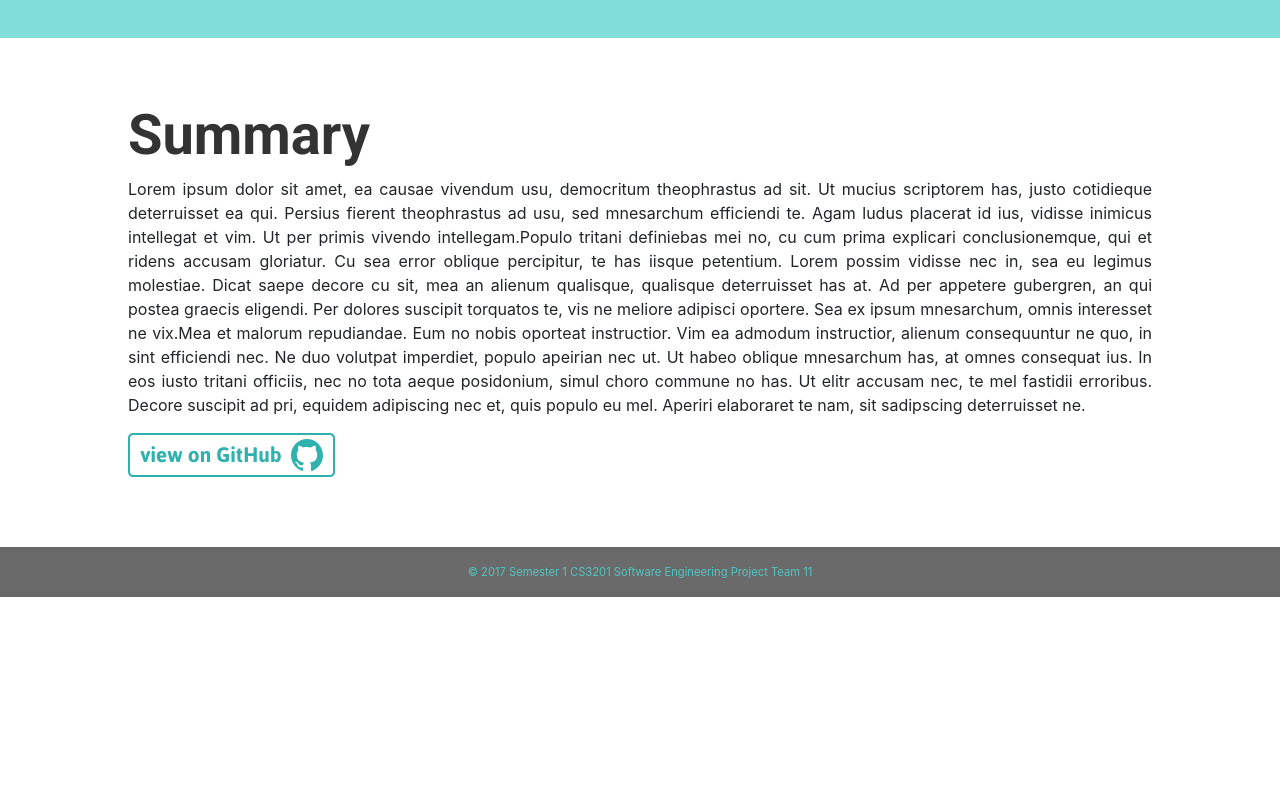
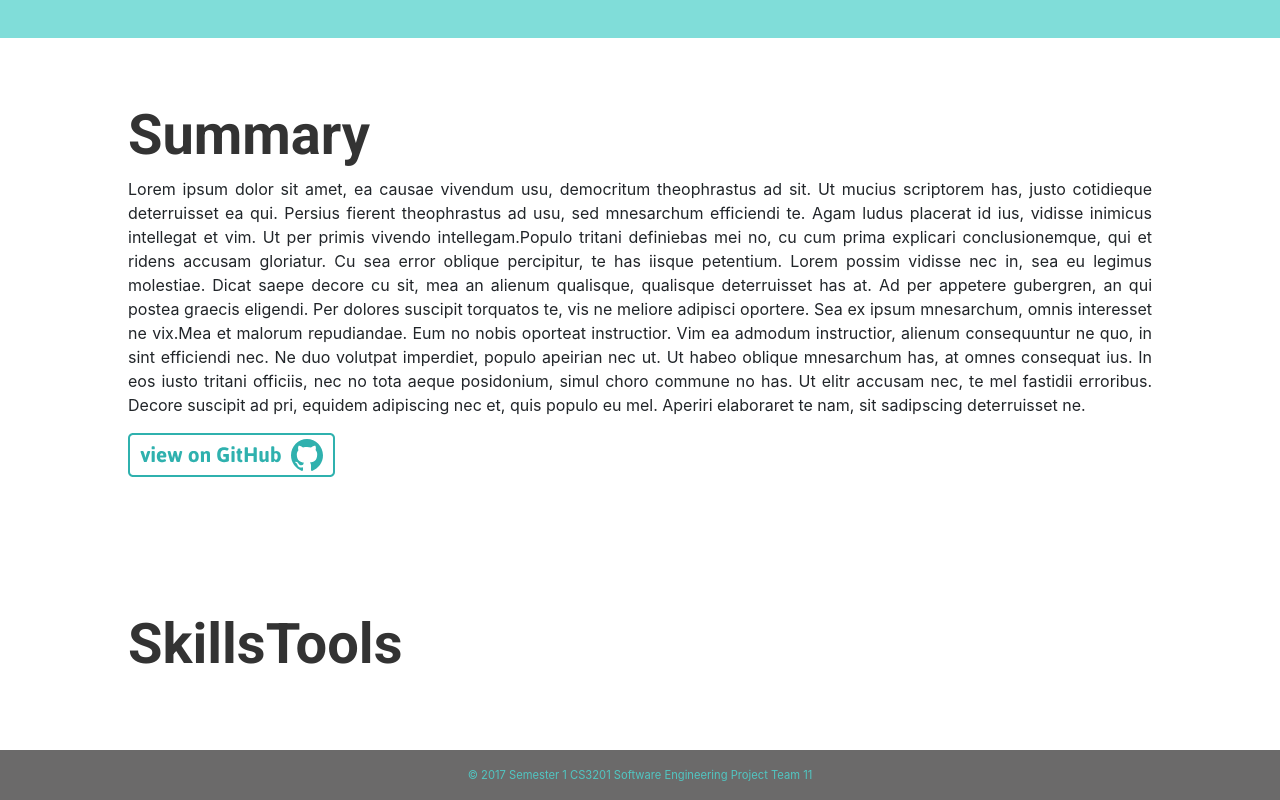
Before and after one commit to SpaXi-Team11/SpaXi, a React (Create React App) app: page /about in a window 1280 px wide. Shown: the part 858-1658 px from the top of the page. Before the commit the page ends 1455 px from the top, so only its background shows below. Built offline with nearby package versions, Linux system fonts and the light colour scheme; a web font is replaced by a local one.

Commit message:
update about

```diff
--- a/src/scenes/about/AboutScene.js
+++ b/src/scenes/about/AboutScene.js
@@ -2,6 +2,7 @@ import React, { Component } from 'react';
 
 import ProjectHeader from './components/ProjectHeader';
 import ProjectSummary from './components/ProjectSummary';
+import SkillsTools from './components/SkillsTools';
 
 export default class AboutScene extends Component {
   // constructor(props) {
@@ -13,6 +14,7 @@ export default class AboutScene extends Component {
       <div>
         <ProjectHeader />
         <ProjectSummary />
+        <SkillsTools />
       </div>
     );
   }
--- /dev/null
+++ b/src/scenes/about/components/SkillsTools.js
@@ -0,0 +1,22 @@
+import React, { Component } from 'react';
+
+import 'scenes/about/styles/style.css';
+
+export default class SkillsTools extends Component {
+  // constructor(props) {
+  //   super(props);
+  // }
+
+  render() {
+    return (
+      <div class="skills-tools">
+        <div className="skills">
+          <h1 className="theme__section-header">Skills</h1>
+        </div>
+        <div className="tools">
+          <h1 className="theme__section-header">Tools</h1>
+        </div>
+      </div>
+    );
+  }
+}
--- a/src/scenes/about/styles/style.css
+++ b/src/scenes/about/styles/style.css
@@ -58,3 +58,8 @@
 .project-summary {
   padding: 5% 10%;
   text-align: justify; }
+
+.skills-tools {
+  padding: 5% 10%;
+  display: flex;
+  flex-wrap: wrap; }
--- a/src/scenes/about/styles/style.scss
+++ b/src/scenes/about/styles/style.scss
@@ -56,3 +56,9 @@
   padding: $PADDING_TOP $PADDING_LEFT;
   text-align: justify;
 }
+
+.skills-tools {
+  padding: $PADDING_TOP $PADDING_LEFT;
+  display: flex;
+  flex-wrap: wrap;
+}
```
